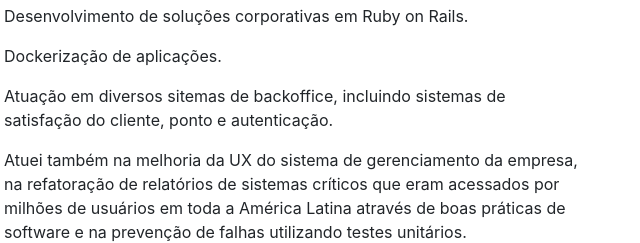
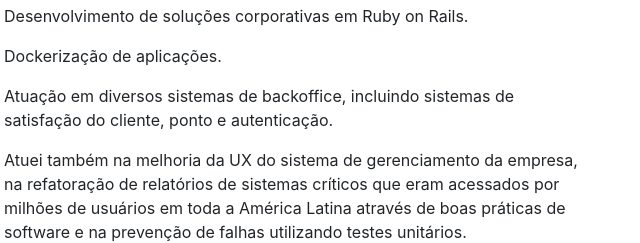
Before and after one commit to 123duran/123duran.github.io, a website with bundled scripts: page index.html in a window 1280 px wide. Shown: the part 556-799 px from the top of the page, 316-956 px from the left. Built offline with nearby package versions, Linux system fonts and the light colour scheme; a web font is replaced by a local one.

Commit message:
Small fix.

```diff
--- a/index.html
+++ b/index.html
@@ -81,7 +81,7 @@
                       <div class="subheading mb-3">SmartFit</div>
                       <p>Desenvolvimento de soluções corporativas em Ruby on Rails.</p>
                       <p>Dockerização de aplicações.</p>
-                      <p>Atuação em diversos sitemas de backoffice, incluindo sistemas de satisfação do cliente, ponto e autenticação.</p>
+                      <p>Atuação em diversos sistemas de backoffice, incluindo sistemas de satisfação do cliente, ponto e autenticação.</p>
                       <p>Atuei também na melhoria da UX do sistema de gerenciamento da empresa, na refatoração de relatórios de sistemas críticos que eram acessados por milhões de usuários em toda a América Latina através de boas práticas de software e na prevenção de falhas utilizando testes unitários.</p>
                       <p>Tive contato com o banco de dados MySql bem como trabalhei com Redis.</p>
                       <p>Utilizei controle de versão usando a ferramenta Git e o modelo gitflow na organização do versionamento de códigos.</p>
```
